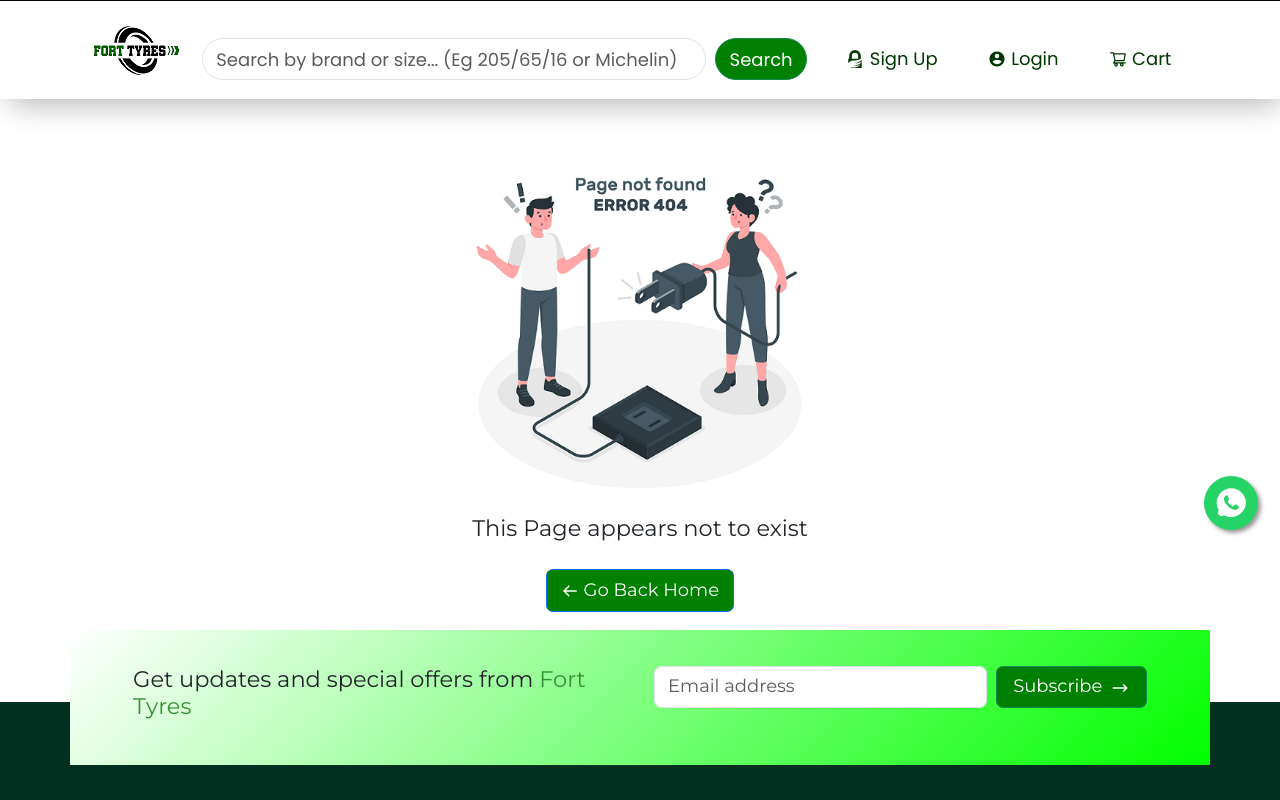
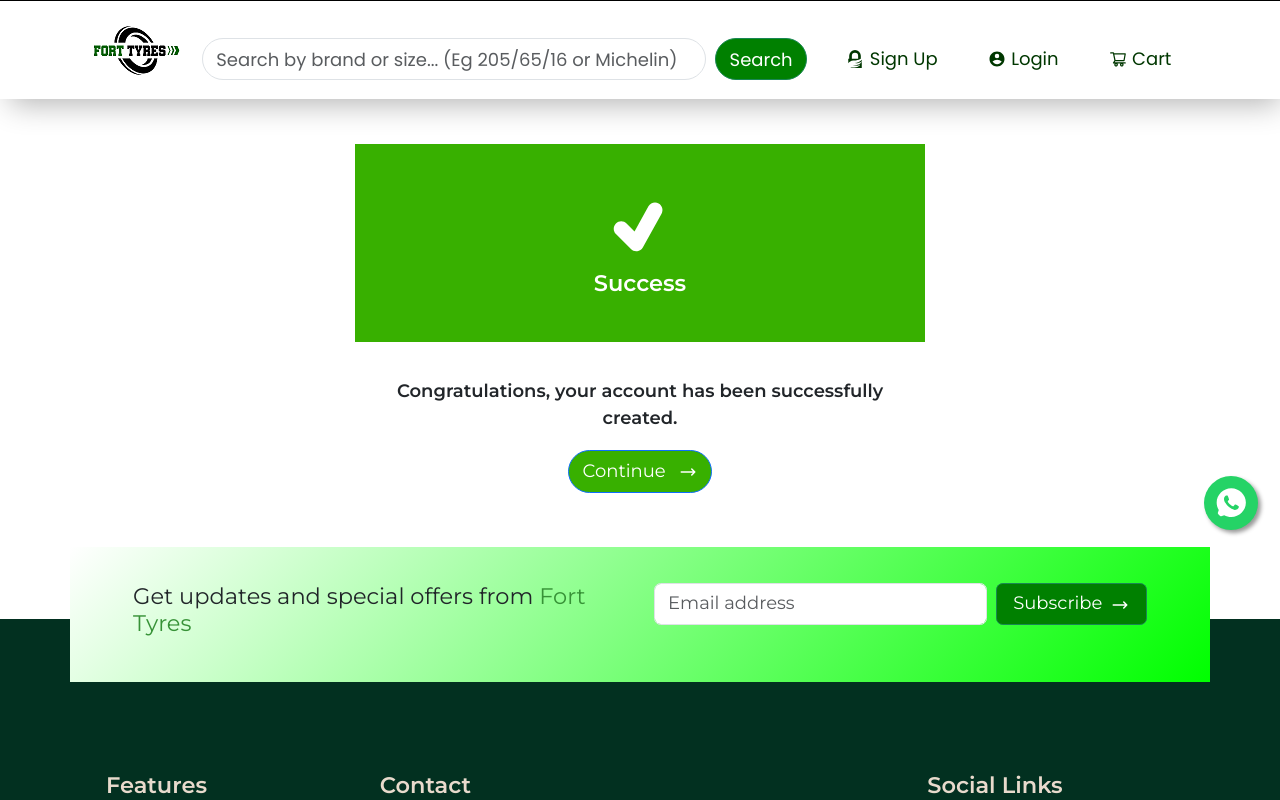
Before and after one commit to Bhbee/FortTyre-Website, a React (Create React App) app in the folder client/: page /successfullregistration in a window 1280 px wide. Shown: the top 800 px of the page. Built offline with nearby package versions, Linux system fonts and the light colour scheme.

Commit message:
feature: create successfull registration page

```diff
--- a/client/src/Components/AppRouter.tsx
+++ b/client/src/Components/AppRouter.tsx
@@ -19,6 +19,7 @@ import ProtectedRoutes from "./ProtectedRoutes/ProtectedRoutes";
 import PlaceOrder from "./Pages/PlaceOrder/PlaceOrder";
 import OrderPage from "./Pages/OrderPage/OrderPage";
 import HtmlContentPage from "./Pages/HtmlContentPage/HtmlContentPage";
+import SuccessfullRegistration from "./Pages/SuccessfullRegistration/successfullRegistraion";
 
 const AppRouter: React.FC = () => {
   return (
@@ -37,6 +38,7 @@ const AppRouter: React.FC = () => {
         <Route path="/order/:id" element={<OrderPage />} />
       </Route>
       <Route path="searchresults" element={<SearchResults />} />
+      <Route path="successfullregistration" element={<SuccessfullRegistration />} />
       <Route path="about" element={<About />} />
       <Route path="fitting" element={<Fitting />} />
       <Route path="maintenance" element={<Maintenance />} />
--- a/client/src/Components/Layout/layout.css
+++ b/client/src/Components/Layout/layout.css
@@ -1,20 +1,18 @@
 
  .badge-pill {
-     /* Add your custom styles here */
+     height: 100%;
      border-radius: 100%;
-     /* Change the pill border radius as desired */
-     padding: 6px 12px;
-     /* Adjust the padding to change the badge size */
-     font-size: 14px;
-     /* Adjust the font size as needed */
+     font-size: 20px;
      font-weight: bold;
-     /* Optionally adjust font-weight */
- }
+     color: #fff;
+     position: relative;
+     left: -1px;
+     bottom: 7px;
+}
 
 .layout-brand-logo {
     margin-right: 1rem;
     margin-top: 0.6rem;
-
 }
 
 .layout-text {
--- a/client/src/Components/Pages/Signup/SignUp.tsx
+++ b/client/src/Components/Pages/Signup/SignUp.tsx
@@ -67,10 +67,10 @@ const SignUp: React.FC = () => {
       dispatch({ type: "USER_REGISTERED", payload: data });
       localStorage.setItem("userRegistered", JSON.stringify(data));
       console.log("signUp", data);
-      toast.success(data.message, {
-        position: toast.POSITION.BOTTOM_CENTER,
-      });
-
+      navigate("../successfullregistration");
+      // toast.success(data.message, {
+      //   position: toast.POSITION.BOTTOM_CENTER,
+      // });
     } catch (err) {
       toast.error(getError(err as ApiError), {
         position: toast.POSITION.BOTTOM_CENTER,
--- /dev/null
+++ b/client/src/Components/Pages/SuccessfullRegistration/successfullRegistraion.tsx
@@ -0,0 +1,60 @@
+import Container from "react-bootstrap/Container";
+import Row from "react-bootstrap/Row";
+import Col from "react-bootstrap/Col";
+import { Button } from "react-bootstrap";
+import { TiTick } from "react-icons/ti";
+import { NavLink } from "react-router-dom";
+import { HiOutlineArrowNarrowRight } from "react-icons/hi";
+// import "./SuccessfullRegistration.css";
+
+const SuccessfullRegistration: React.FC = () => {
+  return (
+    <Container className="mt-5">
+      <Row className="flex-column align-items-center">
+        <Col
+          xs={10}
+          md={6}
+          style={{
+            backgroundColor: "#38b000",
+            padding: "2rem",
+            textAlign: "center",
+          }}
+        >
+          <TiTick
+            style={{
+              color: "white",
+              fontSize: "5rem",
+              fontWeight: "light",
+            }}
+          />
+          <h5 style={{ color: "white", fontWeight: "bold" }}>Success</h5>
+        </Col>
+        <Col
+          xs={10}
+          md={6}
+          ClassName=""
+          style={{
+            padding: "2rem",
+            textAlign: "center",
+            border: "##D3D3D3",
+          }}
+        >
+          <p style={{ fontWeight: "bold" }}>
+            Congratulations, your account has been successfully created.
+          </p>
+
+          <NavLink to="../products">
+            <Button
+              style={{ borderRadius: "38px", backgroundColor: "#38b000" }}
+            >
+              Continue{" "}
+              <HiOutlineArrowNarrowRight style={{ marginLeft: "0.5rem" }} />
+            </Button>
+          </NavLink>
+        </Col>
+      </Row>
+    </Container>
+  );
+};
+
+export default SuccessfullRegistration;
--- a/client/src/Components/ProductItem/ProductItem.tsx
+++ b/client/src/Components/ProductItem/ProductItem.tsx
@@ -46,12 +46,22 @@ const ProductItem = ({ product }: { product: Product }) => {
       </NavLink>
       <Card.Body>
         <NavLink style={{ textDecoration: "none", color: "black" }} to="">
-          <Card.Title>{product.brand}</Card.Title>
-          <Card.Text className="mb-2">
+          <Card.Title style={{ color: "green", fontWeight: "bold" }}>
+            {product.brand}
+          </Card.Title>
+          <Card.Text
+            style={{ color: "green", fontWeight: "bold" }}
+            className="mb-2"
+          >
             <span>&#8358;</span>
             {product.price}
           </Card.Text>
-          <Card.Text className="mb-2">{product.size}</Card.Text>
+          <Card.Text
+            style={{ color: "green", fontWeight: "bold" }}
+            className="mb-2"
+          >
+            {product.size}
+          </Card.Text>
         </NavLink>
         {product.countInStock === 0 ? (
           <Button className="product-item-button" variant="danger">
--- a/client/src/Components/ProductItem/productitem.css
+++ b/client/src/Components/ProductItem/productitem.css
@@ -11,10 +11,12 @@
 }
 
 .product-card {
-max-width: 400px;
+    max-width: 400px;
     width: 100%;
+    padding: 0.5rem;
 
 }
+
 .img-width {
     width: 100%;
     height: 250px;
```
Also changed, not shown: client/src/Components/Pages/SuccessfullRegistration/successfullRegistraion.css (added).
